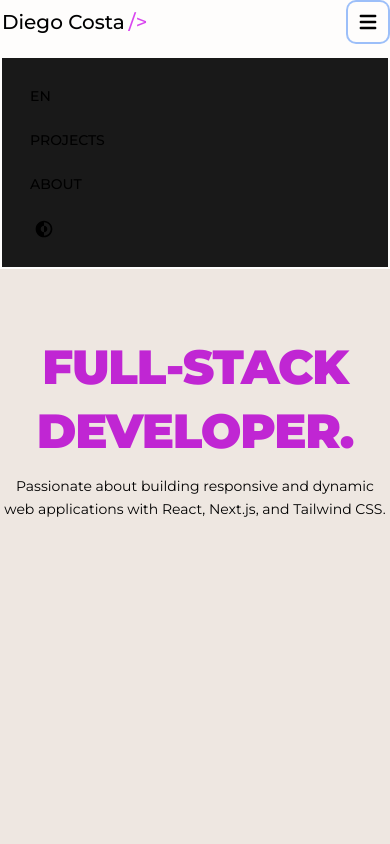
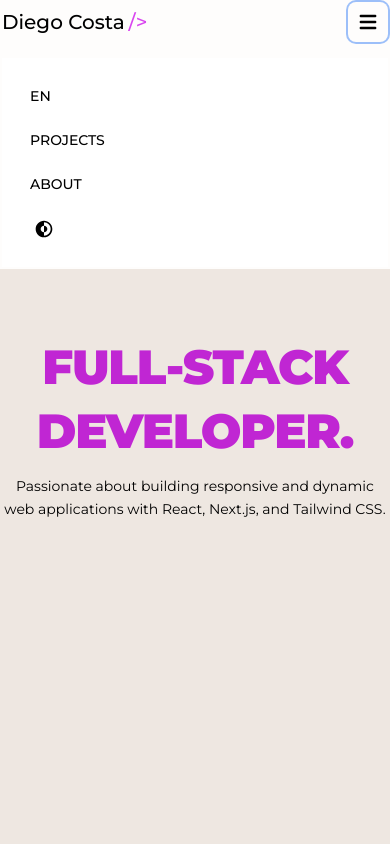
Before and after one commit to DiegoCstyles/portfolio, a Next.js app: page / in a window 390 px wide. Both pictures are taken after a click on the button "Navbar". Shown: the top 844 px of the page. Built offline with nearby package versions, Linux system fonts and the light colour scheme.

Commit message:
Update Navbar.tsx

```diff
--- a/components/Navbar/Navbar.tsx
+++ b/components/Navbar/Navbar.tsx
@@ -93,7 +93,7 @@ const Navbar = ({ currentLanguage, onLanguageChange }: NavbarProps) => {
             id="navbar-default"
           >
             {isSmallScreen ? (
-              <div className={isNavbarVisible ? 'bg-black/90' : ''}>
+              <div className={isNavbarVisible ? 'bg-white/90 dark:bg-black/90 z-40' : ''}>
                 <ul className="font-medium flex flex-col p-4 md:p-0 mt-4 md:flex-row md:mt-0">
                   <li
                     className={`cursor-pointer block text-sm p-3 dark:text-white transition delay-100 duration-200 ease-in zoom-effect hover:bg-fuchsia-600`}
```
